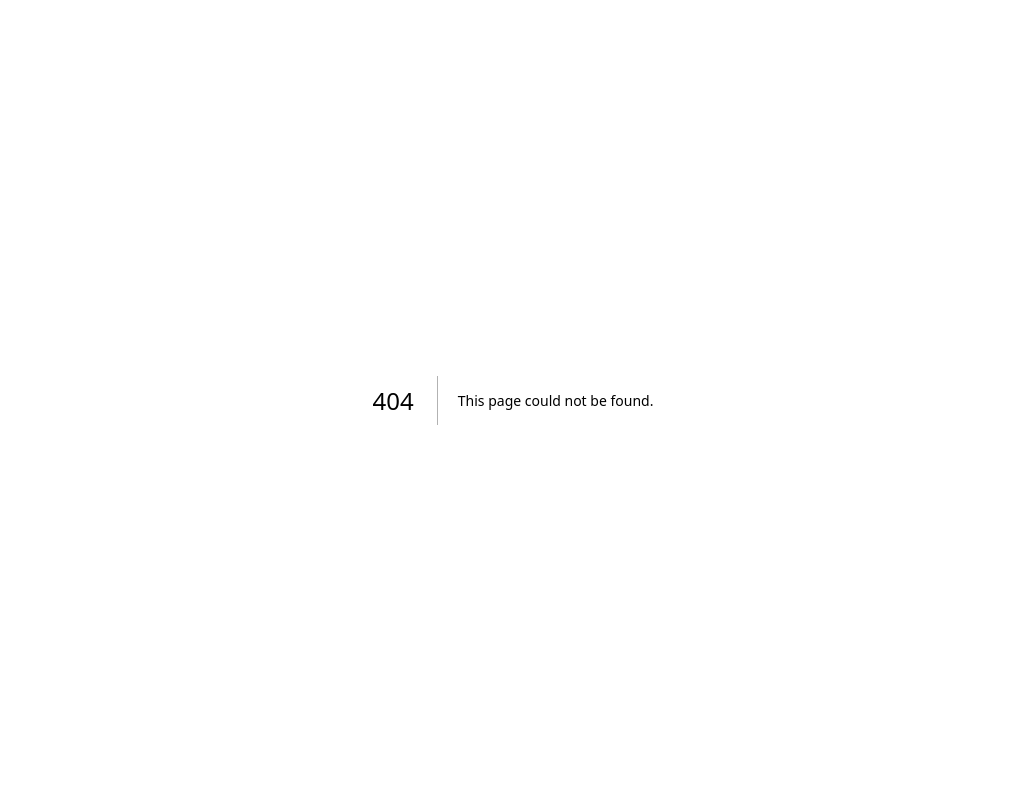
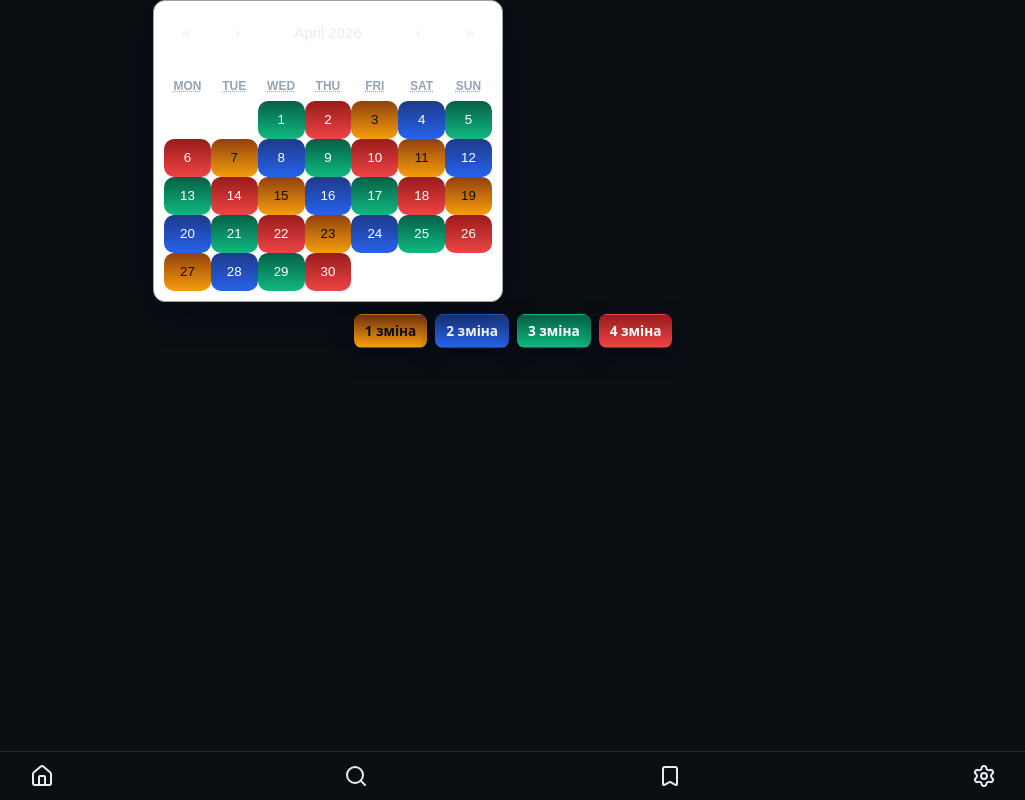
Before and after one commit to random-user-228/fire, a Next.js app: page /calendar in a window 1280 px wide. Before the commit this address had no page. Shown: the whole page, without its empty margins (127-1152 px from the left). Built offline with nearby package versions, Linux system fonts and the light colour scheme.

Commit message:
new file:   app/calendar/page.tsx 	modified:   app/components/calendar.tsx 	modified:   app/globals.css 	modified:   app/page.tsx

```diff
--- /dev/null
+++ b/app/calendar/page.tsx
@@ -0,0 +1,11 @@
+import FireCalendar from "../components/calendar";
+import Navbar from "../components/NavBar";
+
+export default function CalendarPage(){
+    return(
+        <>
+        <FireCalendar/>
+        <Navbar/>
+        </>
+    )
+}
--- a/app/components/calendar.tsx
+++ b/app/components/calendar.tsx
@@ -19,7 +19,7 @@ function getShift(date: Date) {
   return shifts[((diffDays % 4) + 4) % 4]
 }
 
-export default function ShiftCalendar() {
+export default function FireCalendar() {
   const [value, setValue] = useState(new Date())
 
   return (
--- a/app/globals.css
+++ b/app/globals.css
@@ -1,54 +1,127 @@
 @import "tailwindcss";
-.calendar-wrap {
-  max-width: 420px;
-  margin: auto;
+.calendar-wrap { max-width: 720px; margin: 0 auto; }
+
+.react-calendar {
+  --card-bg: #0B0F14;
+  --card-2: #121521;
+  --muted: #94a3b8;
+  --accent: #2563eb;
+  background: linear-gradient(180deg, var(--card-2), rgba(10,14,18,0.9));
+  color: #E6EDF3;
+  border: 1px solid rgba(255,255,255,0.03);
+  border-radius: 12px;
+  padding: 10px;
+  font-family: inherit;
+  box-shadow: 0 10px 30px rgba(2,6,23,0.6);
+  position: relative;
+  z-index: 10;
 }
 
-/* загальний календар */
-.react-calendar {
-  border: none;
-  border-radius: 16px;
-  padding: 10px;
-  font-family: sans-serif;
-  box-shadow: 0 10px 30px rgba(0,0,0,0.1);
+/* навігація календаря */
+.react-calendar__navigation {
+  display: flex;
+  gap: 8px;
+  justify-content: space-between;
+  align-items: center;
+  margin-bottom: 8px;
 }
 
-/* кнопки місяця */
 .react-calendar__navigation button {
-  background: none;
-  font-size: 18px;
+  background: rgba(255,255,255,0.03);
+  color: #E6EDF3;
+  font-size: 15px;
+  padding: 6px 10px;
+  border-radius: 8px;
+  border: 1px solid rgba(255,255,255,0.02);
+  cursor: pointer;
+  transition: background .12s, transform .08s, box-shadow .12s;
+  pointer-events: auto;
+  z-index: 30;
+}
+.react-calendar__navigation button:hover {
+  background: rgba(37,99,235,0.14);
+  transform: translateY(-2px);
+  box-shadow: 0 6px 18px rgba(37,99,235,0.08);
+}
+.react-calendar__navigation button:focus {
+  outline: 2px solid rgba(37,99,235,0.18);
+  outline-offset: 2px;
+}
+
+/* заголовок місяця */
+.react-calendar__month-view__weekdays {
+  color: var(--muted);
+  font-weight: 600;
+  font-size: .875rem;
 }
 
 /* дні */
 .react-calendar__tile {
   border-radius: 10px;
-  transition: 0.2s;
+  transition: transform .12s, box-shadow .12s, background .12s;
+  background: transparent;
+  color: #E6EDF3;
+  border: 1px solid transparent;
+}
+.react-calendar__tile:enabled:hover {
+  transform: translateY(-4px) scale(1.02);
+  background: rgba(255,255,255,0.03);
+  box-shadow: 0 8px 20px rgba(2,6,23,0.5);
 }
 
-/* hover */
-.react-calendar__tile:enabled:hover {
-  transform: scale(1.05);
+/* сьогодні */
+.react-calendar__tile--now {
+  box-shadow: inset 0 0 0 1px rgba(37,99,235,0.18);
+  border-radius: 10px;
 }
 
-/* ЗМІНИ */
-.shift-A {
-  background: #4da6ff !important;
-  color: white;
+/* активна дата */
+.react-calendar__tile--active, .react-calendar__tile--range {
+  background: linear-gradient(180deg, rgba(37,99,235,0.18), rgba(37,99,235,0.12));
+  color: #FFFFFF;
+  border: 1px solid rgba(37,99,235,0.28);
+  box-shadow: 0 6px 18px rgba(37,99,235,0.08);
 }
 
-.shift-B {
-  background: #4dff88 !important;
-  color: white;
+/* weekend */
+.react-calendar__month-view__days__day--weekend { color: #f87171; }
+
+/* ensure calendar tools are on top if something overlays */
+.react-calendar, .react-calendar * { box-sizing: border-box; }
+
+/* ЗМІНИ — темні версії */
+.shift-A { background: linear-gradient(180deg,#1e3a8a,#2563eb) !important; color: #fff !important; }
+.shift-B { background: linear-gradient(180deg,#065f46,#10b981) !important; color: #fff !important; }
+.shift-C { background: linear-gradient(180deg,#991b1b,#ef4444) !important; color: #fff !important; }
+.shift-D { background: linear-gradient(180deg,#92400e,#f59e0b) !important; color: #0b0f14 !important; }
+
+/* Легенда */
+.legend {
+  display: flex;
+  gap: 8px;
+  justify-content: center;
+  margin-top: 12px;
+  flex-wrap: wrap;
+}
+.legend > div {
+  font-size: 0.85rem;
+  padding: 6px 10px;
+  border-radius: 8px;
+  color: #0b0f14;
+  font-weight: 700;
+  box-shadow: 0 6px 14px rgba(2,6,23,0.45);
+  border: 1px solid rgba(255,255,255,0.03);
+}
+.legend .shift-A, .legend .shift-B, .legend .shift-C, .legend .shift-D {
+  color: #fff;
+  box-shadow: 0 8px 20px rgba(2,6,23,0.6);
 }
 
-.shift-C {
-  background: #ff4d4d !important;
-  color: black;
-}
-
-.shift-D {
-  background: #ffd24d !important;
-  color: black;
+/* responsive */
+@media (max-width: 720px) {
+  .react-calendar { padding: 8px; }
+  .react-calendar__navigation button { font-size: 14px; padding: 6px 8px; }
+  .legend { gap: 6px; }
 }
 :root {
   --bg: #0B0F14;
--- a/app/page.tsx
+++ b/app/page.tsx
@@ -6,9 +6,11 @@ export default function Home() {
   return (
     <main className="p-4 pb-20">
       {/* Екстрений виклик */}
+      <Link href='/calendar'>
       <button className="bg-red-500 w-full p-4 rounded-2xl text-lg font-semibold mb-4">
-        📞 Виклик 101
+      📅 Календар змін
       </button>
+      </Link>
 
       {/* Розділи */}
       <div className="grid grid-cols-2 gap-3">
```
